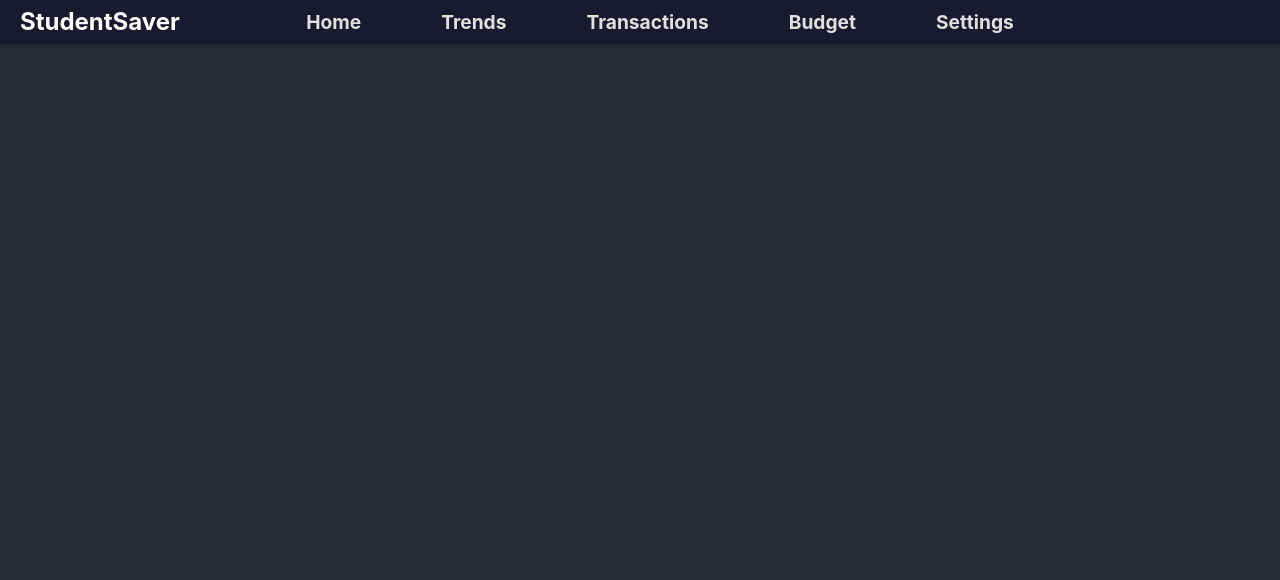
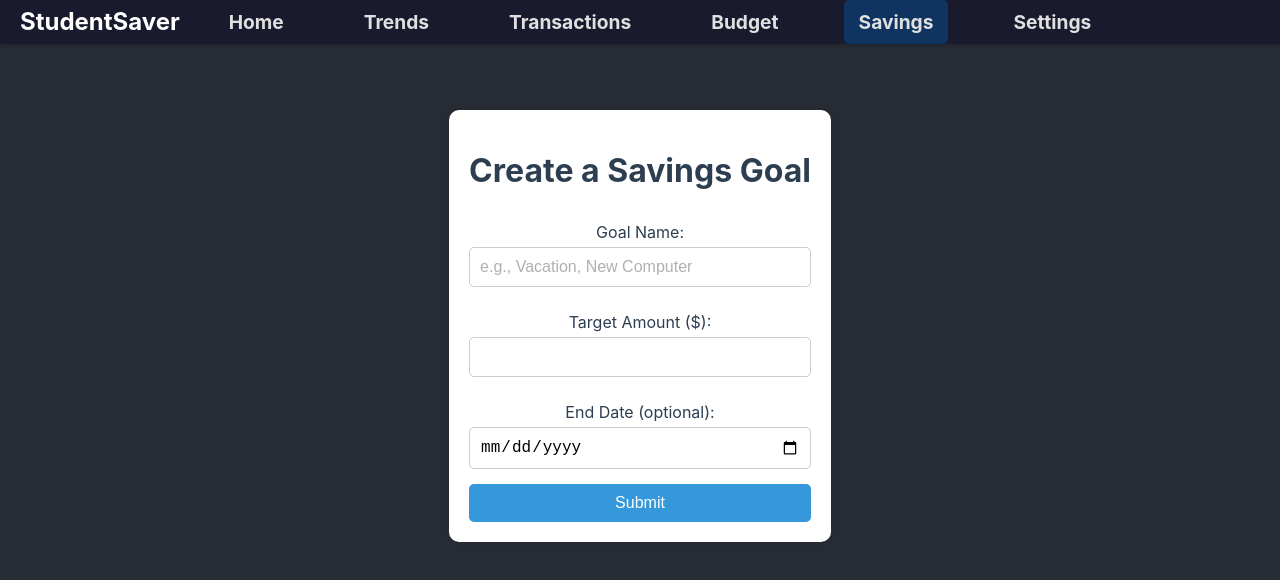
Before and after one commit to tyrodgers18/StudentSaver, a React (Create React App) app in the folder frontend/: page /savings in a window 1280 px wide. Shown: the top 580 px of the page. Built offline with nearby package versions, Linux system fonts and the light colour scheme.

Commit message:
Update frontend: New SavingsPage functionality

```diff
--- a/frontend/src/App.jsx
+++ b/frontend/src/App.jsx
@@ -9,6 +9,7 @@ import TransactionsPage from './pages/TransactionsPage';
 import BudgetPage from './pages/BudgetPage';
 import SettingsPage from './pages/SettingsPage';
 import TrendsPage from './pages/TrendsPage';
+import SavingsPage from './pages/SavingsPage';
 
 // import axios from 'axios'; // Import Axios for HTTP requests to the backend
 import './App.css';
@@ -40,6 +41,7 @@ function App() {
           <Route path="/budget" element={<BudgetPage />} />
           <Route path="/settings" element={<SettingsPage />} />
           <Route path='/trends' element={<TrendsPage />} />
+          <Route path='/savings' element={<SavingsPage />} />
         </Routes>
       </div>
     </Router>
--- a/frontend/src/components/Header.js
+++ b/frontend/src/components/Header.js
@@ -24,6 +24,9 @@ function Header() {
                         <NavLink to ='/budget' className='Header-nav-link' activeClassName='active'>Budget</NavLink>
                     </li>
                     <li className='Header-nav-item'>
+                        <NavLink to ='/savings' className='Header-nav-link' activeClassName='active'>Savings</NavLink>
+                    </li>
+                    <li className='Header-nav-item'>
                         <NavLink to ='/settings' className='Header-nav-link' activeClassName='active'>Settings</NavLink>
                     </li>
                 </ul>
--- a/frontend/src/pages/BudgetPage.js
+++ b/frontend/src/pages/BudgetPage.js
@@ -64,7 +64,7 @@ function BudgetPage() {
                 />
 
                 {/* Input field for budget amount */}
-                <label htmlFor='budgetAmount'>Budget Amount:</label>
+                <label htmlFor='budgetAmount'>Budget Amount ($):</label>
                 <input
                     type='number'
                     id='budgetAmount'
--- /dev/null
+++ b/frontend/src/pages/SavingsPage.css
@@ -0,0 +1,30 @@
+/* SavingsPage.css */
+
+.savings-page {
+    padding: 20px;
+    max-width: 600px;
+    margin: 0 auto;
+    background-color: white;
+    border-radius: 10px;
+    box-shadow: 0px 0px 10px rgba(0, 0, 0, 0.1);
+    margin-top: 20px;
+}
+
+h1 {
+    text-align: center;
+    color: #2c3e50;
+}
+
+.savings-form {
+    display: flex;
+    flex-direction: column;
+}
+
+.label {
+    margin: 10px 0 5px;
+    color: #2c3e50; /* Dark text for labels */
+}
+
+input::placeholder {
+    color: #b0b0b0; /* Lighter text color for placeholder */
+}
--- /dev/null
+++ b/frontend/src/pages/SavingsPage.js
@@ -0,0 +1,94 @@
+// SavingsPage.js
+
+import React, { useState } from 'react';
+import axios from 'axios';
+import './SavingsPage.css';
+
+function SavingsPage() {
+    // useState hooks for form input fields
+    const [goalName, setGoalName] = useState('');
+    const [targetAmount, setTargetAmount] = useState('');
+    const [endDate, setEndDate] = useState('');
+
+    // useState hook for error and success messages
+    const [message, setMessage] = useState('');
+    const [error, setError] = useState('');
+
+    const handleSavingsSubmit = async (e) => {
+        e.preventDefault(); // Prevents the form from reloading the page
+
+        // Create a savings goal object from the form inputs
+        const savingsGoal = {
+            userId: '123', // Hard coded for now
+            goalName,
+            targetAmount,
+            endDate: endDate || null, // Null if not given
+        };
+
+        console.log('Submitting savings goal: ', savingsGoal);
+
+        try {
+            // Make POST request to backend to add a new budget
+            const response = await axios.post('http://localhost:3000/api/savings/add', savingsGoal);
+            setMessage('Savings goal added successfully!');
+            console.log(response.data);
+
+            // Clear form after submission
+            setGoalName('');
+            setTargetAmount('');
+
+        } catch (error) {
+            setError('Error adding savings goal');
+            console.error('Error saving goal:', error);
+        }
+    }
+
+    return (
+        <div className='savings-page'>
+            <h1>Create a Savings Goal</h1>
+
+            {/* Display error or success message */}
+            {error && <p className='error-message'>{error}</p>}
+            {message && <p className='success-message'>{message}</p>}
+
+            {/* Form for savings goal input */}
+            <form className='savings-form' onSubmit={handleSavingsSubmit}>
+                {/* Input field for savings goal name */}
+                <label htmlFor='goalName'>Goal Name:</label>
+                <input
+                    type='text'
+                    id='goalName'
+                    value={goalName} // Bind the value of the input to the goalName state
+                    onChange={(e) => setGoalName(e.target.value)}
+                    placeholder='e.g., Vacation, New Computer'
+                    required
+                />
+
+                {/* Input field for target amount */}
+                <label htmlFor='targetAmount'>Target Amount ($):</label>
+                <input
+                    type='number'
+                    id='targetAmount'
+                    value={targetAmount}
+                    onChange={(e) => setTargetAmount(e.target.value)}
+                    required
+                />
+                {/* Input field for end date (optional) */}
+                <label htmlFor='endDate'>End Date (optional):</label>
+                <input
+                    type='date'
+                    id='endDate'
+                    value={endDate} // Binds the value of the input to the endDate state
+                    onChange={(e) => setEndDate(e.target.value)}
+                />
+
+                {/* Submit button */}
+                <button type='Submit'>Submit</button>
+            </form>
+
+        </div>
+    );
+
+};
+
+export default SavingsPage;
--- a/frontend/src/pages/TransactionsPage.js
+++ b/frontend/src/pages/TransactionsPage.js
@@ -79,7 +79,7 @@ const TransactionsPage = () => {
             {/* Form for transaction input */}
             <form className='transaction-form' onSubmit={handleSubmit}>
                 {/* Input field for transaction amount */}
-                <label htmlFor='amount'>Amount:</label>
+                <label htmlFor='amount'>Amount ($):</label>
                 <input
                     type = 'number'
                     id = 'amount'
```
